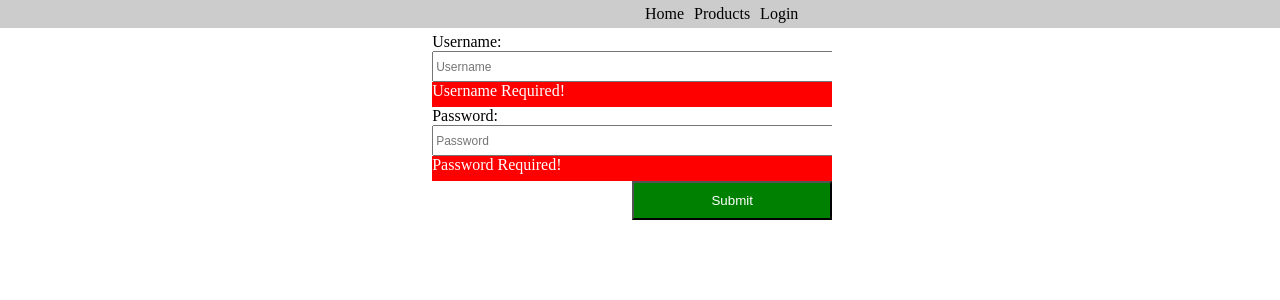
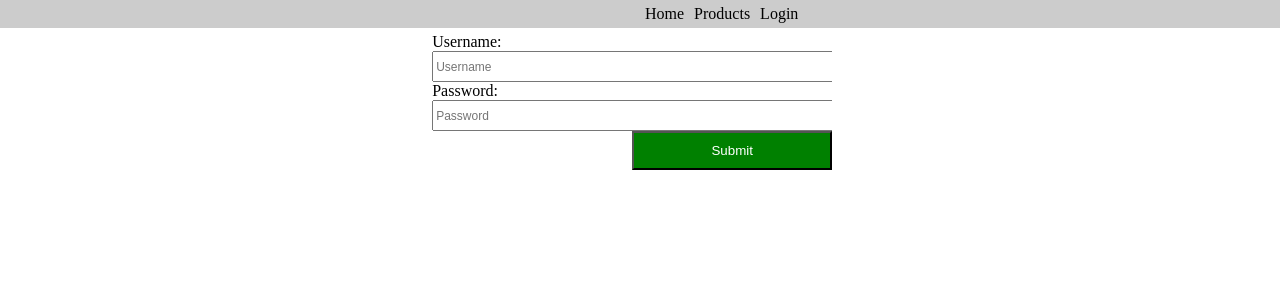
Before and after one commit to darwin1234/node-portolio, an Angular app in the folder angularporfolio/: page /login in a window 1280 px wide. Shown: the top 300 px of the page. Built offline with nearby package versions, Linux system fonts and the light colour scheme.

Commit message:
Login Design

```diff
--- a/angularporfolio/src/app/login/login.component.html
+++ b/angularporfolio/src/app/login/login.component.html
@@ -1,14 +1,21 @@
 <div class="login">
  <form  id="loginfrm">
 	<div class="groupfields">
-	<label>Username: </label>
-	<input type="text" ngModel #username="ngModel" name="username" (change)="log(username)" placeholder="Username">
-	<div class="ds-error">Username Required!</div>
+
+		<label>Username: </label>
+
+		<input type="text" ngModel #username="ngModel" name="username" (change)="log(username)" placeholder="Username">
+
+		<div class="ds-error" *ngIf="username.touched && !username.valid">Username Required!</div>
+
 	</div>
 	<div class="groupfields">
-	<label>Password: </label>
-	<input type="password"  ngModel #password="ngModel" name="password" (change)="log(password)" value="" placeholder="Password">
-	<div class="ds-error">Password Required!</div>
+
+		<label>Password: </label>
+
+		<input type="password"  ngModel #password="ngModel" name="password" (change)="log(password)" value="" placeholder="Password">
+
+		<div class="ds-error" *ngIf="password.touched && !password.valid">Password Required!</div>
 	</div>
 	<input type="submit" value="Submit">
  </form>
```
